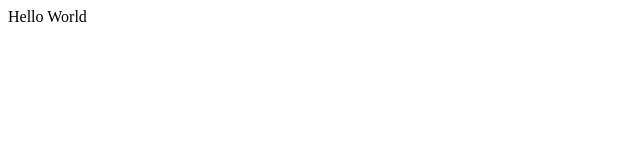
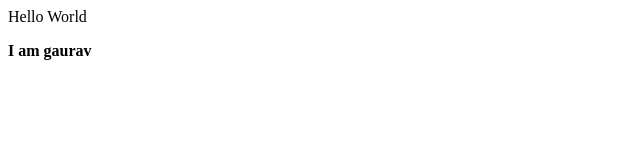
Before and after one commit to Gaurav18982/LocalRepo, a plain HTML site: page index.html in a window 1280 px wide. Shown: the full height of the page, 0-640 px from the left. Drawn offline with Linux system fonts and the light colour scheme.

Commit message:
New feature added

```diff
--- a/index.html
+++ b/index.html
@@ -1 +1,2 @@
 <p>Hello World</p>
+<b>I am gaurav</b>
```
